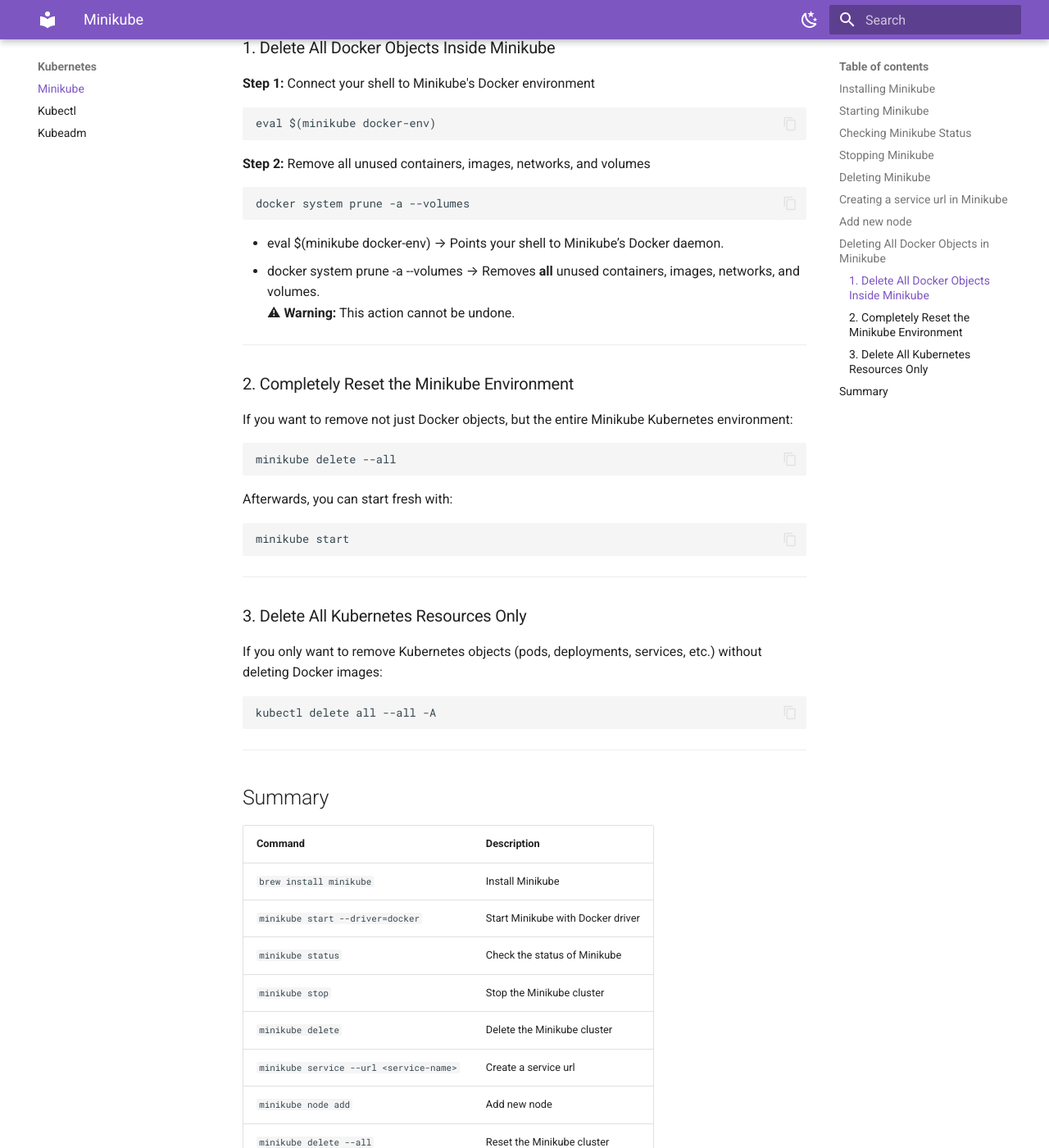
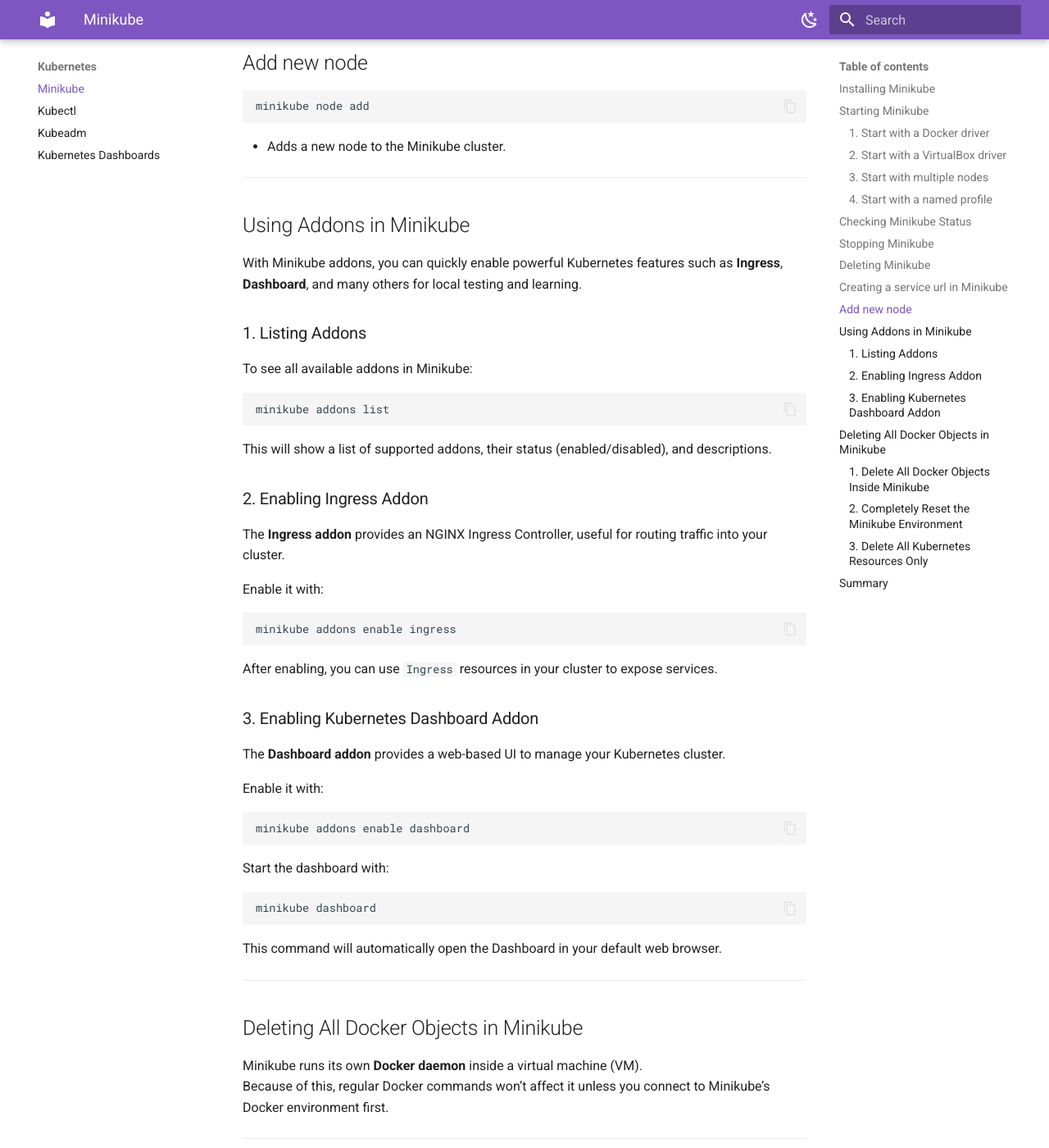
Before and after one commit to ozlmulg/my-dev-notes, an MkDocs documentation site: the page built from docs/kubernetes/minikube.md, in a window 1280 px wide and 1400 px high, scrolled down 1852 px. Shown: the whole window at 82% size. Built offline with MkDocs 1.6.1 and Material for MkDocs 9.7.7, drawn with Linux system fonts in a browser that asks for light colours; some of the changed text lies outside the part shown.

Commit message:
Add kubernetes dashboards

````diff
--- a/docs/kubernetes/minikube.md
+++ b/docs/kubernetes/minikube.md
@@ -17,11 +17,31 @@
 
 ## Starting Minikube
 
+### 1. Start with a Docker driver
+
 ```bash
 minikube start --driver=docker
 ```
 
-- Starts a Minikube cluster using the Docker driver.
+### 2. Start with a VirtualBox driver
+
+```bash
+minikube start --driver=virtualbox
+```
+
+### 3. Start with multiple nodes
+
+```bash
+minikube start --nodes=5 --driver=docker
+```
+
+### 4. Start with a named profile
+
+```bash
+minikube start -p profileName
+```
+
+> The default profile name is `minikube`.
 
 ---
 
@@ -73,6 +93,53 @@
 
 ---
 
+## Using Addons in Minikube
+
+With Minikube addons, you can quickly enable powerful Kubernetes features such as **Ingress**, **Dashboard**, and many
+others for local testing and learning.
+
+### 1. Listing Addons
+
+To see all available addons in Minikube:
+
+```bash
+minikube addons list
+```
+
+This will show a list of supported addons, their status (enabled/disabled), and descriptions.
+
+### 2. Enabling Ingress Addon
+
+The **Ingress addon** provides an NGINX Ingress Controller, useful for routing traffic into your cluster.
+
+Enable it with:
+
+```bash
+minikube addons enable ingress
+```
+
+After enabling, you can use `Ingress` resources in your cluster to expose services.
+
+### 3. Enabling Kubernetes Dashboard Addon
+
+The **Dashboard addon** provides a web-based UI to manage your Kubernetes cluster.
+
+Enable it with:
+
+```bash
+minikube addons enable dashboard
+```
+
+Start the dashboard with:
+
+```bash
+minikube dashboard
+```
+
+This command will automatically open the Dashboard in your default web browser.
+
+---
+
 ## Deleting All Docker Objects in Minikube
 
 Minikube runs its own **Docker daemon** inside a virtual machine (VM).
@@ -108,7 +175,7 @@
 minikube delete --all
 ```
 
-Afterwards, you can start fresh with:
+Afterward, you can start fresh with:
 
 ```bash
 minikube start
@@ -128,16 +195,20 @@
 
 ## Summary
 
-| Command                                 | Description                       |
-|-----------------------------------------|-----------------------------------|
-| `brew install minikube`                 | Install Minikube                  |
-| `minikube start --driver=docker`        | Start Minikube with Docker driver |
-| `minikube status`                       | Check the status of Minikube      |
-| `minikube stop`                         | Stop the Minikube cluster         |
-| `minikube delete`                       | Delete the Minikube cluster       |
-| `minikube service --url <service-name>` | Create a service url              |
-| `minikube node add`                     | Add new node                      |
-| `minikube delete --all`                 | Reset the Minikube cluster        |
+| Command                                    | Description                        |
+|--------------------------------------------|------------------------------------|
+| `brew install minikube`                    | Install Minikube                   |
+| `minikube start --driver=docker`           | Start Minikube with Docker driver  |
+| `minikube start --nodes=5 --driver=docker` | Start Minikube with multiple nodes |
+| `minikube status`                          | Check the status of Minikube       |
+| `minikube stop`                            | Stop the Minikube cluster          |
+| `minikube delete`                          | Delete the Minikube cluster        |
+| `minikube service --url <service-name>`    | Create a service url               |
+| `minikube node add`                        | Add new node                       |
+| `minikube delete --all`                    | Reset the Minikube cluster         |
+| `minikube addons list`                     | List addons                        |
+| `minikube addons enable dashboard`         | Enable Kubernetes dashboard        |
+| `minikube dashboard`                       | Start Kubernetes dashboard         |
 
 ---
 
--- a/mkdocs.yml
+++ b/mkdocs.yml
@@ -77,6 +77,7 @@
       - Minikube: kubernetes/minikube.md
       - Kubectl: kubernetes/kubectl.md
       - Kubeadm: kubernetes/kubeadm.md
+      - Kubernetes Dashboards: kubernetes/kubernetes-dashboards.md
   - Terraform:
       - Terraform Cheatsheet: terraform/terraform-cheatsheet.md
       - Tfenv: terraform/tfenv.md
````
Also changed, not shown: docs/kubernetes/kubernetes-dashboards.md (added, +159 -0 lines).
